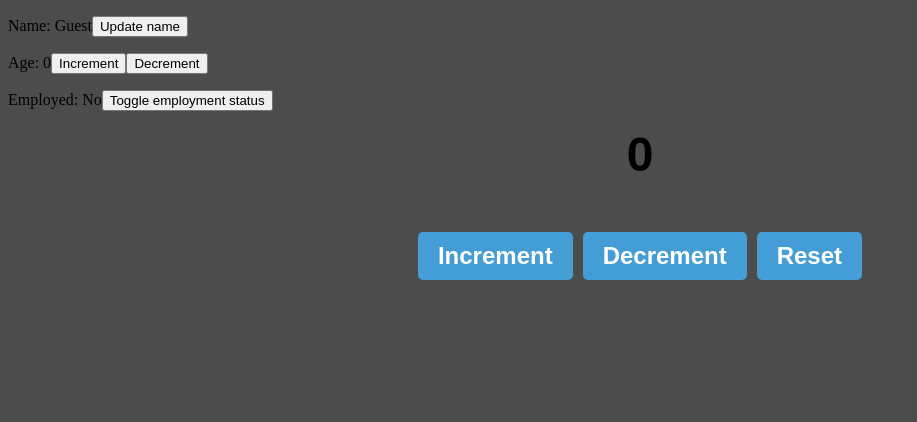
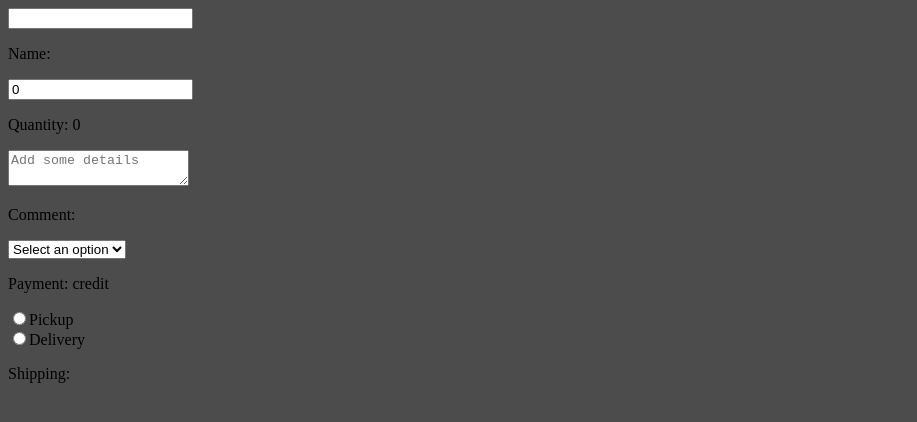
Before and after one commit to RomThpt/my-react-app, a React (Vite) app: page / in a window 1280 px wide. Shown: the top 422 px of the page, without its empty margins (0-917 px from the left). Built offline with nearby package versions, Linux system fonts and the light colour scheme.

Commit message:
feat: :sparkles: Using onChange hook

```diff
--- a/src/App.jsx
+++ b/src/App.jsx
@@ -1,11 +1,8 @@
 import MyComponent from "./MyComponent";
-import Counter from "./Counter";
-
 function App() {
     return (
         <>
             <MyComponent />
-            <Counter />
         </>
     );
 }
--- a/src/Counter.jsx
+++ /dev/null
@@ -1,28 +0,0 @@
-import { useState } from "react";
-
-const Counter = () => {
-    const [count, setCount] = useState(0);
-    return (
-        <div className="counter-container">
-            <h1 className="counter-display">{count}</h1>
-            <button
-                onClick={() => setCount(count + 1)}
-                className="counter-button"
-            >
-                Increment
-            </button>
-            <button
-                onClick={() => setCount(count - 1)}
-                className="counter-button"
-            >
-                Decrement
-            </button>
-            <button onClick={() => setCount(0)} className="counter-button">
-                {" "}
-                Reset
-            </button>
-        </div>
-    );
-};
-
-export default Counter;
--- a/src/MyComponent.jsx
+++ b/src/MyComponent.jsx
@@ -1,27 +1,59 @@
 import { useState } from "react";
-
+/// On change event handler
+// The onChange event handler is used to capture the input value and update the state value. The onChange event handler is used with the input, textarea, and select elements.
 const MyComponent = () => {
-    const [name, setName] = useState("Guest");
-    const [age, setAge] = useState(0);
-    const [isEmployed, setIsEmployed] = useState(false);
+    const [name, setName] = useState("");
+    const [quantity, setQuantity] = useState(0);
+    const [comment, setComment] = useState("");
+    const [payment, setPayment] = useState("credit");
+    const [shipping, setShipping] = useState("");
 
     return (
         <div>
-            <p>
-                Name: {name}
-                <button onClick={() => setName("RomThpt")}>Update name</button>
-            </p>
-            <p>
-                Age: {age}
-                <button onClick={() => setAge(age + 1)}>Increment</button>
-                <button onClick={() => setAge(age - 1)}>Decrement</button>
-            </p>
-            <p>
-                Employed: {isEmployed ? "Yes" : "No"}
-                <button onClick={() => setIsEmployed(!isEmployed)}>
-                    Toggle employment status
-                </button>
-            </p>
+            <input value={name} onChange={(e) => setName(e.target.value)} />
+            <p>Name: {name}</p>
+            <input
+                value={quantity}
+                onChange={(e) => setQuantity(e.target.value)}
+                type="number"
+            />
+            <p>Quantity: {quantity}</p>
+            <textarea
+                value={comment}
+                onChange={(e) => setComment(e.target.value)}
+                placeholder="Add some details"
+            />
+            <p>Comment: {comment}</p>
+            <select
+                value={payment}
+                onChange={(e) => setPayment(e.target.value)}
+            >
+                <option>Select an option</option>
+                <option value="Credit">Credit Card</option>
+                <option value="Debit">Debit Card</option>
+                <option value="Paypal">Paypal</option>
+            </select>
+            <p>Payment: {payment}</p>
+            <label>
+                <input
+                    type="radio"
+                    value="Pickup"
+                    checked={shipping === "Pickup"}
+                    onChange={(e) => setShipping(e.target.value)}
+                />
+                Pickup
+            </label>
+            <br />
+            <label>
+                <input
+                    type="radio"
+                    value="Delivery"
+                    checked={shipping === "Delivery"}
+                    onChange={(e) => setShipping(e.target.value)}
+                />
+                Delivery
+            </label>
+            <p>Shipping: {shipping}</p>
         </div>
     );
 };
--- a/src/index.css
+++ b/src/index.css
@@ -1,30 +1,3 @@
 body {
     background-color: rgb(76, 76, 76);
 }
-.counter-container {
-    text-align: center;
-    font-family: Arial, Helvetica, sans-serif;
-    height: 100vh;
-}
-
-.counter-display {
-    font-size: 3em;
-    margin-top: 0;
-    margin-bottom: 50px;
-}
-
-.counter-button {
-    font-size: 1.5em;
-    padding: 10px 20px;
-    margin: 0 5px;
-    border: none;
-    border-radius: 5px;
-    background-color: rgb(68, 157, 212);
-    font-weight: bold;
-    cursor: pointer;
-    color: white;
-}
-
-.counter-button:hover {
-    background-color: rgb(0, 122, 204);
-}
```
